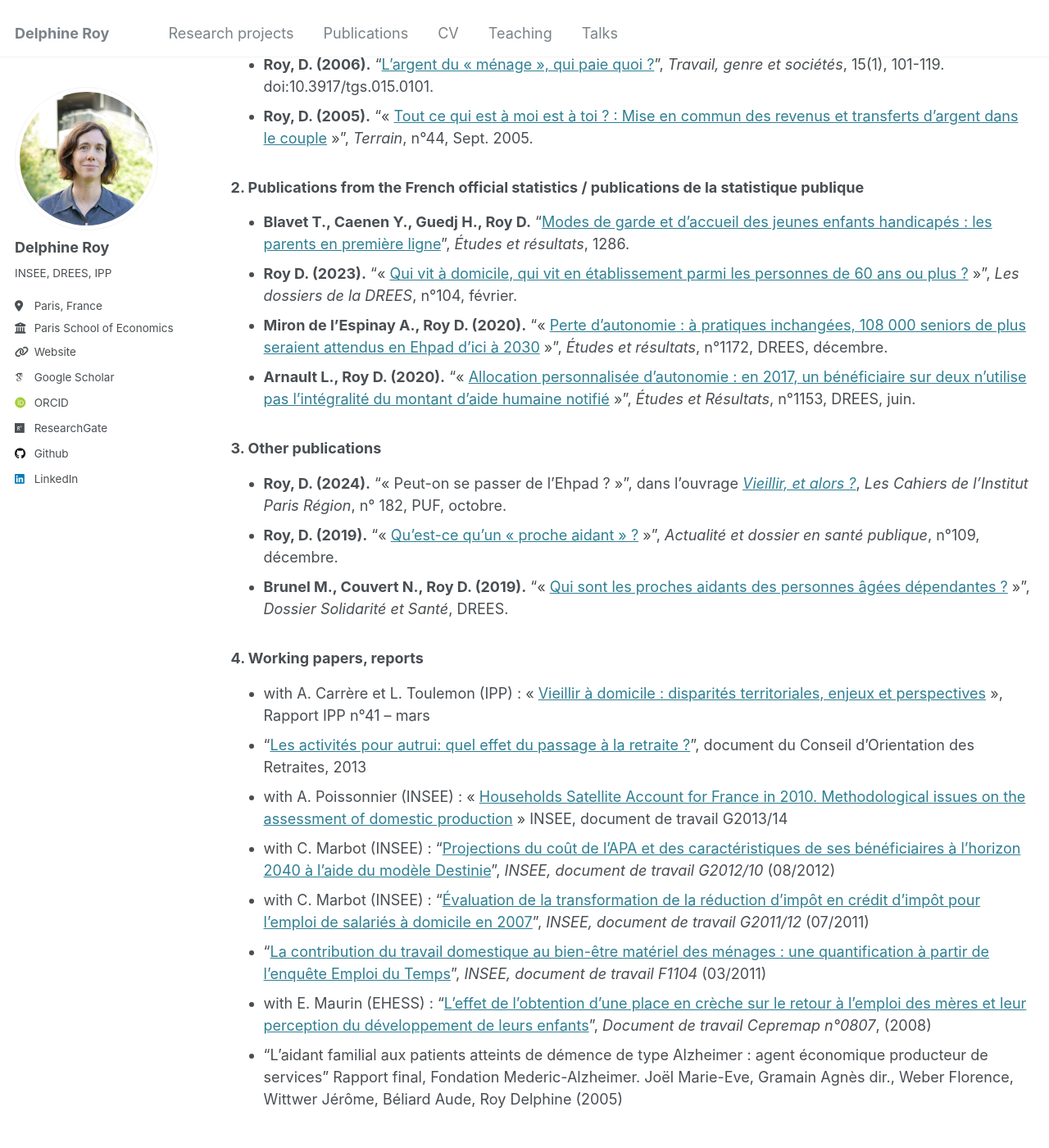
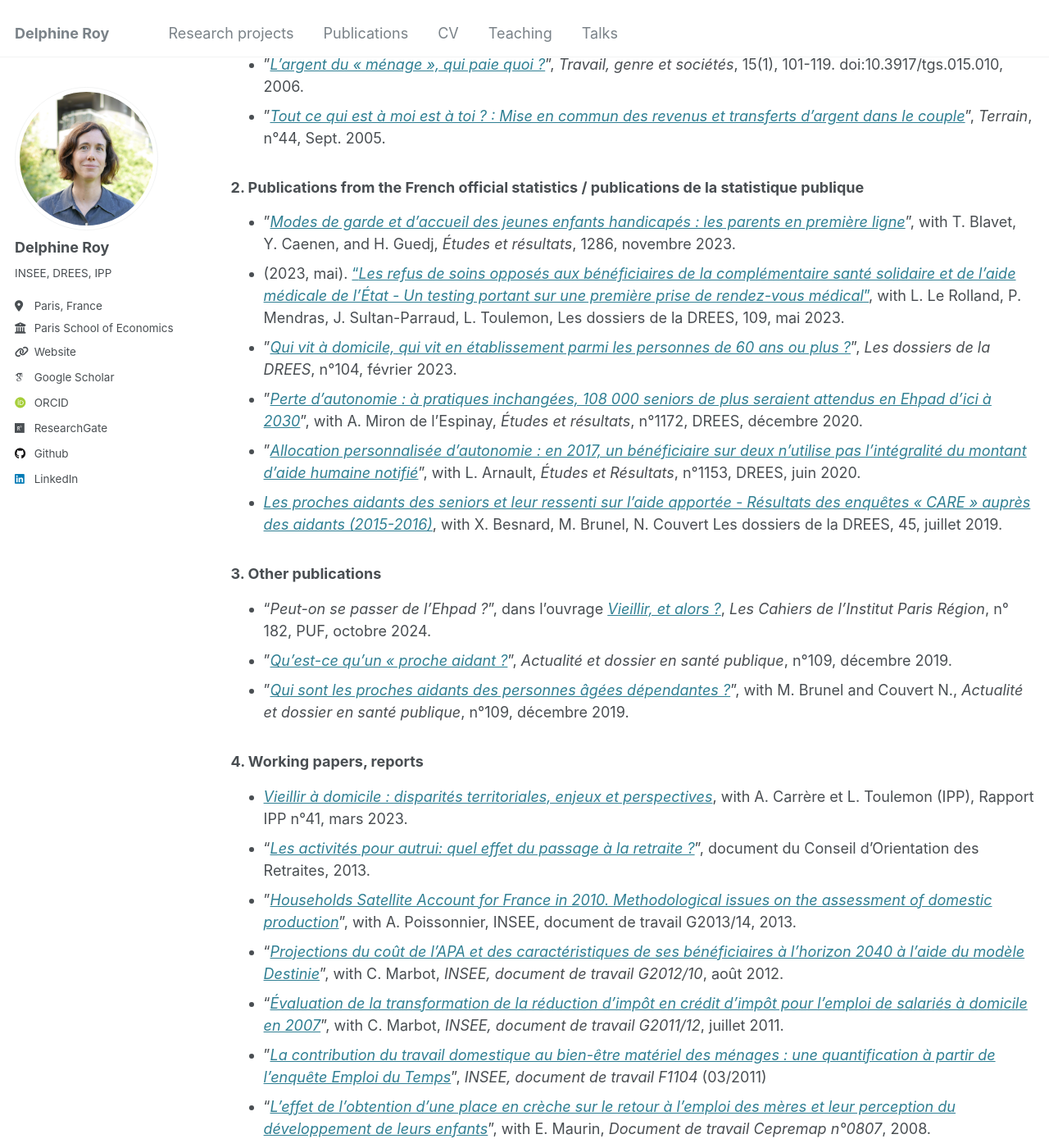
Before and after one commit to DelphineRoy/delphineroy.github.io, a Jekyll site: the page built from _pages/papiers.md, in a window 1280 px wide and 1400 px high, scrolled down 1086 px. Shown: the whole window at 82% size. Built offline with Jekyll 4.4.1, drawn with Linux system fonts in a browser that asks for light colours; some web fonts are replaced; some of the changed text lies outside the part shown.

Commit message:
Update papiers.md mise en forme

```diff
--- a/_pages/papiers.md
+++ b/_pages/papiers.md
@@ -29,34 +29,36 @@ author_profile: true
 
 ### 1. Peer-reviewed publications / publications dans des revues à comité de lecture
 
-- **Poissonnier A., Roy D. (2017).** "[Household Satellite Account for France – methodological issues on the assesment of domestic production](https://onlinelibrary.wiley.com/doi/10.1111/roiw.12216)", *Review of Income and Wealth*, Volume 63, Issue 2, June 2017, p. 353–377.
-- **Roy, D. (2016).** "[Les personnes âgées et handicapées en France et les politiques publiques d’accompagnement](https://www.cairn.info/revue-francaise-des-affaires-sociales-2016-4-page-21.htm)", *Revue française des affaires sociales*, 21-33. doi:10.3917/rfas.164.0021.
-- **Marbot C., Roy D. (2015).** "« [Projections du coût de l’APA et des caractéristiques de ses bénéficiaires à l’horizon 2040 à l’aide du modèle Destinie](https://www.insee.fr/fr/statistiques/1305201?sommaire=1305205) »", *Economie & Statistique* n° 481-482, décembre 2015.
-- **Marbot, C., Roy, D. (2014).** "[Évaluation de la transformation de la réduction d’impôt pour l’emploi de salariés à domicile en crédit d’impôt en 2007](https://www.cairn.info/revue-economie-et-prevision-2014-1-page-53.htm)", *Économie & Prévision*, 204-205(1), 53-88. doi:10.3917/ecop.204.0053.
-- **Béliard, A., Lacan, L., Roy, D. (2008).** "[Justice intrafamiliale et solidarité publique : des opinions dans leur contexte](https://www.cairn.info/revue-retraite-et-societe1-2008-1-page-21.htm)", *Retraite et société*, 53(1), 21-47.
-- **Roy, D. (2006).** "[L’argent du « ménage », qui paie quoi ?](https://www.cairn.info/revue-travail-genre-et-societes-2006-1-page-101.htm)", *Travail, genre et sociétés*, 15(1), 101-119. doi:10.3917/tgs.015.0101.
-- **Roy, D. (2005).** "« [Tout ce qui est à moi est à toi ? : Mise en commun des revenus et transferts d’argent dans le couple](https://doi.org/10.4000/terrain.3530) »", *Terrain*, n°44, Sept. 2005.
+- "[*Household Satellite Account for France – methodological issues on the assesment of domestic production*](https://onlinelibrary.wiley.com/doi/10.1111/roiw.12216)", with A. Poissonnier,*Review of Income and Wealth*, Volume 63, Issue 2, June 2017, p. 353–377.
+- "[*Les personnes âgées et handicapées en France et les politiques publiques d’accompagnement*](https://www.cairn.info/revue-francaise-des-affaires-sociales-2016-4-page-21.htm)", *Revue française des affaires sociales*, 21-33. doi:10.3917/rfas.164.0021.
+- "[*Projections du coût de l’APA et des caractéristiques de ses bénéficiaires à l’horizon 2040 à l’aide du modèle Destinie*](https://www.insee.fr/fr/statistiques/1305201?sommaire=1305205) »", with C. Marbot, *Economie & Statistique* n° 481-482, décembre 2015.
+- "[*Évaluation de la transformation de la réduction d’impôt pour l’emploi de salariés à domicile en crédit d’impôt en 2007*](https://www.cairn.info/revue-economie-et-prevision-2014-1-page-53.htm)", with C. Marbot, *Économie & Prévision*, 204-205(1), 53-88. doi:10.3917/ecop.204.0053.
+- "[*Justice intrafamiliale et solidarité publique : des opinions dans leur contexte*](https://www.cairn.info/revue-retraite-et-societe1-2008-1-page-21.htm)", with A. Béliard and L. Lacan, L., Roy, D. (2008).** *Retraite et société*, 53(1), 21-47, 2008.
+- "[*L’argent du « ménage », qui paie quoi ?*](https://www.cairn.info/revue-travail-genre-et-societes-2006-1-page-101.htm)", *Travail, genre et sociétés*, 15(1), 101-119. doi:10.3917/tgs.015.010, 2006.
+- "[*Tout ce qui est à moi est à toi ? : Mise en commun des revenus et transferts d’argent dans le couple*](https://doi.org/10.4000/terrain.3530)", *Terrain*, n°44, Sept. 2005.
 
 ### 2. Publications from the French official statistics / publications de la statistique publique
 
-- **Blavet T., Caenen Y., Guedj H., Roy D.** "[Modes de garde et d’accueil des jeunes enfants handicapés : les parents en première ligne](https://drees.solidarites-sante.gouv.fr/publications-communique-de-presse/etudes-et-resultats/modes-de-garde-et-daccueil-des-jeunes-enfants)", *Études et résultats*, 1286.
-- **Roy D. (2023).** "« [Qui vit à domicile, qui vit en établissement parmi les personnes de 60 ans ou plus ?](https://drees.solidarites-sante.gouv.fr/publications/les-dossiers-de-la-drees/qui-vit-domicile-qui-vit-en-etablissement-parmi-les-personnes) »", *Les dossiers de la DREES*, n°104, février.
-- **Miron de l’Espinay A., Roy D. (2020).** "« [Perte d’autonomie : à pratiques inchangées, 108 000 seniors de plus seraient attendus en Ehpad d’ici à 2030](https://drees.solidarites-sante.gouv.fr/publications/etudes-et-resultats/perte-dautonomie-pratiques-inchangees-108-000-seniors-de-plus) »", *Études et résultats*, n°1172, DREES, décembre.
-- **Arnault L., Roy D. (2020).** "« [Allocation personnalisée d’autonomie : en 2017, un bénéficiaire sur deux n’utilise pas l’intégralité du montant d’aide humaine notifié](https://drees.solidarites-sante.gouv.fr/etudes-et-statistiques/publications/etudes-et-resultats/article/allocation-personnalisee-d-autonomie-en-2017-un-beneficiaire-sur-deux-n-utilise) »", *Études et Résultats*, n°1153, DREES, juin.
+- "[*Modes de garde et d’accueil des jeunes enfants handicapés : les parents en première ligne*](https://drees.solidarites-sante.gouv.fr/publications-communique-de-presse/etudes-et-resultats/modes-de-garde-et-daccueil-des-jeunes-enfants)", with T. Blavet, Y. Caenen, and H. Guedj, *Études et résultats*, 1286, novembre 2023.
+- (2023, mai). ["*Les refus de soins opposés aux bénéficiaires de la complémentaire santé solidaire et de l’aide médicale de l’État - Un testing portant sur une première prise de rendez-vous médical*"](https://drees.solidarites-sante.gouv.fr/publications-communique-de-presse/les-dossiers-de-la-drees/les-refus-de-soins-opposes-aux), with L. Le Rolland, P. Mendras, J. Sultan-Parraud, L. Toulemon,  Les dossiers de la DREES, 109, mai 2023.
+- "[*Qui vit à domicile, qui vit en établissement parmi les personnes de 60 ans ou plus ?*](https://drees.solidarites-sante.gouv.fr/publications/les-dossiers-de-la-drees/qui-vit-domicile-qui-vit-en-etablissement-parmi-les-personnes)", *Les dossiers de la DREES*, n°104, février 2023.
+- "[*Perte d’autonomie : à pratiques inchangées, 108 000 seniors de plus seraient attendus en Ehpad d’ici à 2030*](https://drees.solidarites-sante.gouv.fr/publications/etudes-et-resultats/perte-dautonomie-pratiques-inchangees-108-000-seniors-de-plus)", with A. Miron de l’Espinay, *Études et résultats*, n°1172, DREES, décembre 2020.
+- "[*Allocation personnalisée d’autonomie : en 2017, un bénéficiaire sur deux n’utilise pas l’intégralité du montant d’aide humaine notifié*](https://drees.solidarites-sante.gouv.fr/etudes-et-statistiques/publications/etudes-et-resultats/article/allocation-personnalisee-d-autonomie-en-2017-un-beneficiaire-sur-deux-n-utilise)", with L. Arnault, *Études et Résultats*, n°1153, DREES, juin 2020.
+- [*Les proches aidants des seniors et leur ressenti sur l’aide apportée - Résultats des enquêtes « CARE » auprès des aidants (2015-2016)*](https://drees.solidarites-sante.gouv.fr/publications/les-dossiers-de-la-drees/les-proches-aidants-des-seniors-et-leur-ressenti-sur-laide), with X. Besnard, M. Brunel, N. Couvert Les dossiers de la DREES, 45, juillet 2019.
 
 ### 3. Other publications
 
-- **Roy, D. (2024).** "« Peut-on se passer de l’Ehpad ? »", dans l’ouvrage *[Vieillir, et alors ?](https://www.institutparisregion.fr/nos-travaux/publications/vieillir-et-alors/)*, *Les Cahiers de l’Institut Paris Région*, n° 182, PUF, octobre.
-- **Roy, D. (2019).** "« [Qu’est-ce qu’un « proche aidant » ?](https://www.hcsp.fr/explore.cgi/adsp?clef=171) »", *Actualité et dossier en santé publique*, n°109, décembre.
-- **Brunel M., Couvert N., Roy D. (2019).** "« [Qui sont les proches aidants des personnes âgées dépendantes ?](https://www.hcsp.fr/explore.cgi/adsp?clef=171) »", *Dossier Solidarité et Santé*, DREES.
+- "*Peut-on se passer de l’Ehpad ?*", dans l’ouvrage *[Vieillir, et alors ?](https://www.institutparisregion.fr/nos-travaux/publications/vieillir-et-alors/)*, *Les Cahiers de l’Institut Paris Région*, n° 182, PUF, octobre 2024.
+- "[*Qu’est-ce qu’un « proche aidant ?*](https://www.hcsp.fr/explore.cgi/adsp?clef=171)", *Actualité et dossier en santé publique*, n°109, décembre 2019.
+- "[*Qui sont les proches aidants des personnes âgées dépendantes ?*](https://www.hcsp.fr/explore.cgi/adsp?clef=171)", with M. Brunel and Couvert N., *Actualité et dossier en santé publique*, n°109, décembre 2019.
 
 ### 4. Working papers, reports
 
-- with A. Carrère et L. Toulemon (IPP) : « [Vieillir à domicile : disparités territoriales, enjeux et perspectives](https://www.ipp.eu/publication/vieillir-a-domicile-disparites-territoriales-enjeux-et-perspectives/) », Rapport IPP n°41 – mars
-- “[Les activités pour autrui: quel effet du passage à la retraite ?](https://www.cor-retraites.fr/sites/default/files/2019-06/doc-2019.pdf)”, document du Conseil d’Orientation des Retraites, 2013
-- with A. Poissonnier (INSEE) : « [Households Satellite Account for France in 2010. Methodological issues on the assessment of domestic production](https://www.insee.fr/en/statistiques/1381047) » INSEE, document de travail G2013/14
-- with C. Marbot (INSEE) : “[Projections du coût de l’APA et des caractéristiques de ses bénéficiaires à l’horizon 2040 à l’aide du modèle Destinie](https://www.insee.fr/en/statistiques/1380945)”, *INSEE, document de travail G2012/10* (08/2012)
-- with C. Marbot (INSEE) : “[Évaluation de la transformation de la réduction d’impôt en crédit d’impôt pour l’emploi de salariés à domicile en 2007](https://www.insee.fr/fr/statistiques/1380980)”, *INSEE, document de travail G2011/12* (07/2011)
-- “[La contribution du travail domestique au bien-être matériel des ménages : une quantification à partir de l’enquête Emploi du Temps](https://www.insee.fr/fr/statistiques/1380932)”, *INSEE, document de travail F1104* (03/2011)
-- with E. Maurin (EHESS) : “[L’effet de l’obtention d’une place en crèche sur le retour à l’emploi des mères et leur perception du développement de leurs enfants](http://www.cepremap.fr/depot/docweb/docweb0807.pdf)”, *Document de travail Cepremap n°0807*, (2008)
-- “L’aidant familial aux patients atteints de démence de type Alzheimer : agent économique producteur de services” Rapport final, Fondation Mederic-Alzheimer. Joël Marie-Eve, Gramain Agnès dir., Weber Florence, Wittwer Jérôme, Béliard Aude, Roy Delphine (2005)
+- [*Vieillir à domicile : disparités territoriales, enjeux et perspectives*](https://www.ipp.eu/publication/vieillir-a-domicile-disparites-territoriales-enjeux-et-perspectives/), with A. Carrère et L. Toulemon (IPP), Rapport IPP n°41, mars 2023.
+- “[*Les activités pour autrui: quel effet du passage à la retraite ?*](https://www.cor-retraites.fr/sites/default/files/2019-06/doc-2019.pdf)”, document du Conseil d’Orientation des Retraites, 2013.
+- "[*Households Satellite Account for France in 2010. Methodological issues on the assessment of domestic production*](https://www.insee.fr/en/statistiques/1381047)", with A. Poissonnier, INSEE, document de travail G2013/14, 2013.
+- “[*Projections du coût de l’APA et des caractéristiques de ses bénéficiaires à l’horizon 2040 à l’aide du modèle Destinie*](https://www.insee.fr/en/statistiques/1380945)”, with C. Marbot, *INSEE, document de travail G2012/10*, août 2012.
+- “[*Évaluation de la transformation de la réduction d’impôt en crédit d’impôt pour l’emploi de salariés à domicile en 2007*](https://www.insee.fr/fr/statistiques/1380980)”, with C. Marbot, *INSEE, document de travail G2011/12*, juillet 2011.
+- "[*La contribution du travail domestique au bien-être matériel des ménages : une quantification à partir de l’enquête Emploi du Temps*](https://www.insee.fr/fr/statistiques/1380932)”, *INSEE, document de travail F1104* (03/2011)
+- “[*L’effet de l’obtention d’une place en crèche sur le retour à l’emploi des mères et leur perception du développement de leurs enfants*](http://www.cepremap.fr/depot/docweb/docweb0807.pdf)”, with E. Maurin, *Document de travail Cepremap n°0807*, 2008.
+- “*L’aidant familial aux patients atteints de démence de type Alzheimer : agent économique producteur de services*” Rapport final, Fondation Mederic-Alzheimer. Joël Marie-Eve, Gramain Agnès dir., Weber Florence, Wittwer Jérôme, Béliard Aude, Roy Delphine, 2005.
```
